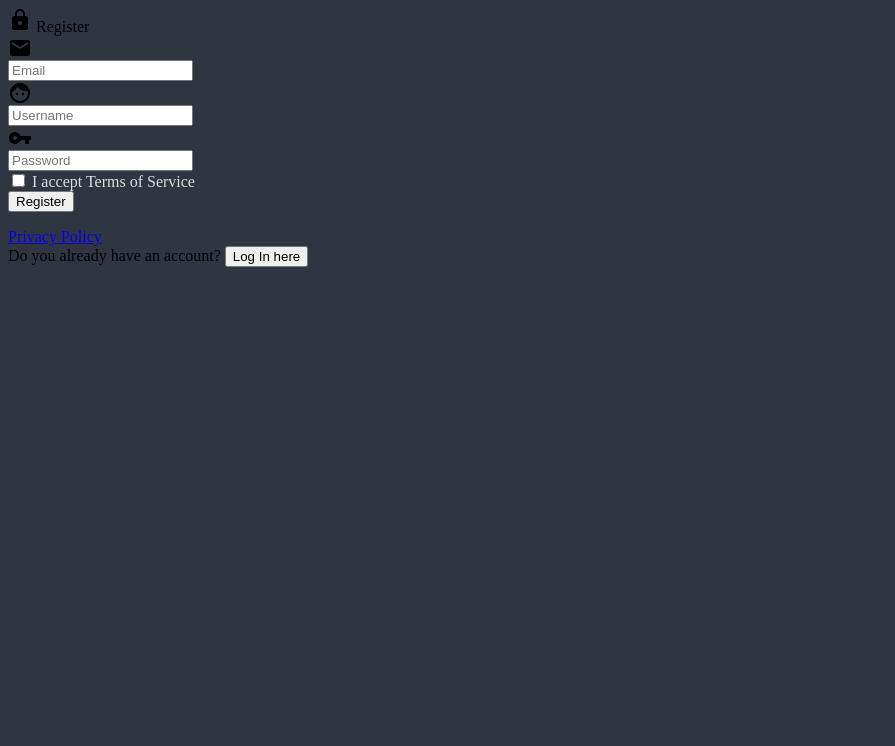
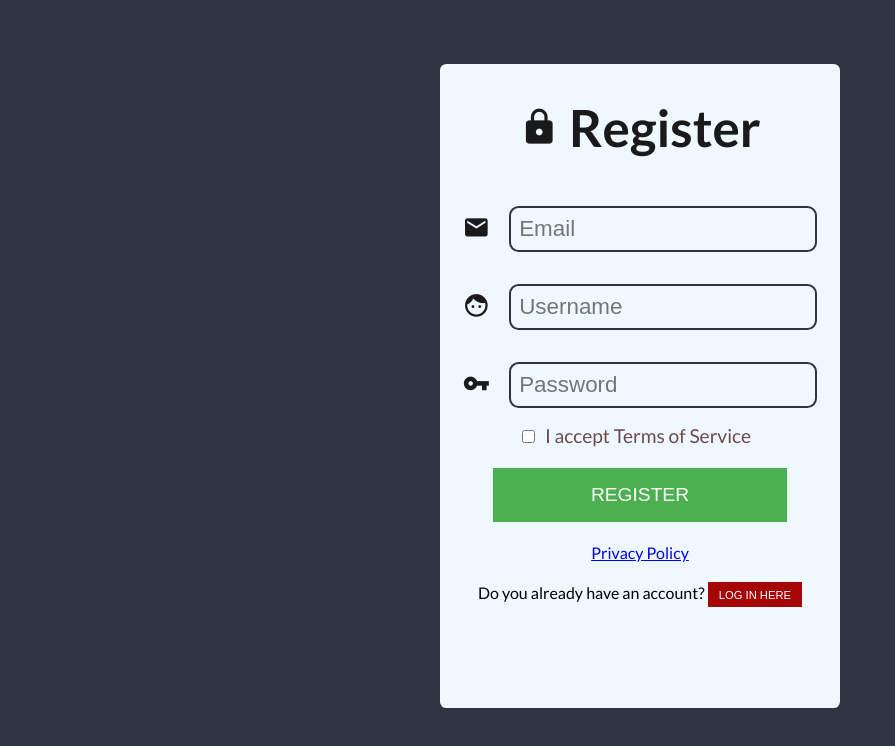
Before and after one commit to hungry-one/Hospital_Management_System, a plain HTML site: page register.html in a window 1280 px wide. Shown: the whole page, without its empty margins (0-895 px from the left). Drawn offline with Linux system fonts and the light colour scheme.

Commit message:
added styles to login and register page

```diff
--- /dev/null
+++ b/css/main.css
@@ -0,0 +1,109 @@
+@import url('https://fonts.googleapis.com/css2?family=Lato:ital,wght@0,100;0,300;0,400;0,700;1,100;1,300;1,400&display=swap');
+*,
+*::before,
+*::after {
+	margin: 0;
+	padding: 0;
+	box-sizing: border-box;
+}
+
+body {
+	font-family: 'Lato', sans-serif;
+	background-color: #303641;
+}
+
+#container-login,
+#container-register {
+	max-width: 25rem;
+	margin: 4rem auto;
+	background-color: aliceblue;
+	border-radius: 0.4rem;
+	display: flex;
+	padding: 5rem 1rem;
+	justify-content: center;
+	flex-direction: column;
+	text-align: center;
+}
+
+#title {
+	color: #191a19;
+	font-size: 3.2rem;
+	font-weight: 600;
+	margin-top: -3rem;
+	padding-bottom: 2rem;
+}
+
+#title .material-icons {
+	font-size: 2.5rem;
+}
+
+.input {
+	display: flex;
+	justify-content: center;
+	padding: 1rem;
+}
+
+.input .input-addon {
+	margin-right: 1.2rem;
+	color: #191a19;
+}
+
+.input .input-addon .material-icons {
+	font-size: 1.7rem;
+	margin-top: 8px;
+}
+
+.remember-me {
+	color: #6c4a4a;
+}
+
+.remember-me span {
+	font-size: 1.2rem;
+	padding: 1rem 0.4rem;
+}
+
+.input input {
+	font-size: 1.4rem;
+	border: 2px solid #303641;
+	padding: 0.5rem;
+	border-radius: 0.6rem;
+	background-image: none;
+	background-color: transparent;
+	-webkit-box-shadow: none;
+	-moz-box-shadow: none;
+	box-shadow: none;
+}
+
+.input input:focus {
+	border: 2px solid #850722;
+}
+
+.btn {
+	text-transform: uppercase;
+	outline: 0;
+	background: #4caf50;
+	width: 80%;
+	border: 0;
+	padding: 1rem;
+	color: #ffffff;
+	font-size: 1.2rem;
+	margin: 1.3rem auto;
+	-webkit-transition: all 0.3 ease;
+	transition: all 0.3 ease;
+	cursor: pointer;
+}
+
+.btn-sec {
+	text-transform: uppercase;
+	outline: 0;
+	background: #a50707;
+	/* width: 80%; */
+	border: 0;
+	padding: 0.4rem 0.7rem;
+	color: #ffffff;
+	font-size: 0.7rem;
+	margin: 1.3rem auto;
+	-webkit-transition: all 0.3 ease;
+	transition: all 0.3 ease;
+	cursor: pointer;
+}
--- a/register.html
+++ b/register.html
@@ -1,18 +1,15 @@
-<html>
-
+<html lang="en">
 	<head>
-    <meta charset="UTF-8">
+		<meta charset="UTF-8" />
 		<title>Register</title>
-    <meta name="description" content="Login - Register Template">
-    <meta name="author" content="Lorenzo Angelino aka MrLolok">
-    <meta name="viewport" content="width=device-width, initial-scale=1.0">
-    <link rel="stylesheet" href="main.css">
-    <link href="https://fonts.googleapis.com/icon?family=Material+Icons" rel="stylesheet">
-    <style>
-        body {
-            background-color: #303641;
-        }
-    </style>
+		<meta name="description" content="Login - Register Template" />
+		<meta name="author" content="Lorenzo Angelino aka MrLolok" />
+		<meta name="viewport" content="width=device-width, initial-scale=1.0" />
+		<link rel="stylesheet" href="css/main.css" />
+		<link
+			href="https://fonts.googleapis.com/icon?family=Material+Icons"
+			rel="stylesheet"
+		/>
 	</head>
 
 	<body>
@@ -26,7 +23,14 @@
 					<div class="input-addon">
 						<i class="material-icons">email</i>
 					</div>
-                <input id="email" placeholder="Email" type="email" required class="validate" autocomplete="off">
+					<input
+						id="email"
+						placeholder="Email"
+						type="email"
+						required
+						class="validate"
+						autocomplete="off"
+					/>
 				</div>
 
 				<div class="clearfix"></div>
@@ -35,7 +39,14 @@
 					<div class="input-addon">
 						<i class="material-icons">face</i>
 					</div>
-                <input id="username" placeholder="Username" type="text" required class="validate" autocomplete="off">
+					<input
+						id="username"
+						placeholder="Username"
+						type="text"
+						required
+						class="validate"
+						autocomplete="off"
+					/>
 				</div>
 
 				<div class="clearfix"></div>
@@ -44,15 +55,22 @@
 					<div class="input-addon">
 						<i class="material-icons">vpn_key</i>
 					</div>
-                <input id="password" placeholder="Password" type="password" required class="validate" autocomplete="off">
+					<input
+						id="password"
+						placeholder="Password"
+						type="password"
+						required
+						class="validate"
+						autocomplete="off"
+					/>
 				</div>
 
 				<div class="remember-me">
-                <input type="checkbox">
-                <span style="color: #DDD">I accept Terms of Service</span>
+					<input type="checkbox" />
+					<span>I accept Terms of Service</span>
 				</div>
 
-            <input type="submit" value="Register" />
+				<button type="submit" class="btn">Register</button>
 			</form>
 
 			<div class="privacy">
@@ -61,9 +79,12 @@
 
 			<div class="register">
 				Do you already have an account?
-            <a href="login.html"><button id="register-link">Log In here</button></a>
+				<a href="login.html"
+					><button id="register-link" class="btn-sec">
+						Log In here
+					</button></a
+				>
 			</div>
 		</div>
 	</body>
-
 </html>
```
Also changed, not shown: login.html (+34 -23 lines). Lines whose indentation alone changed are shown as unchanged.
